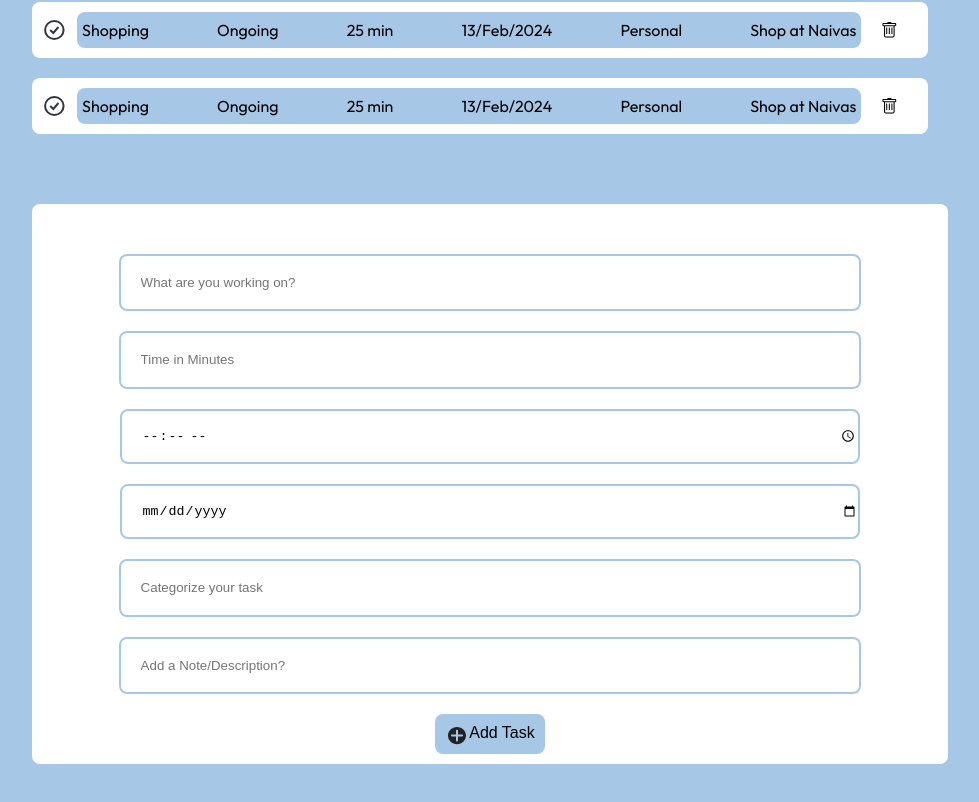
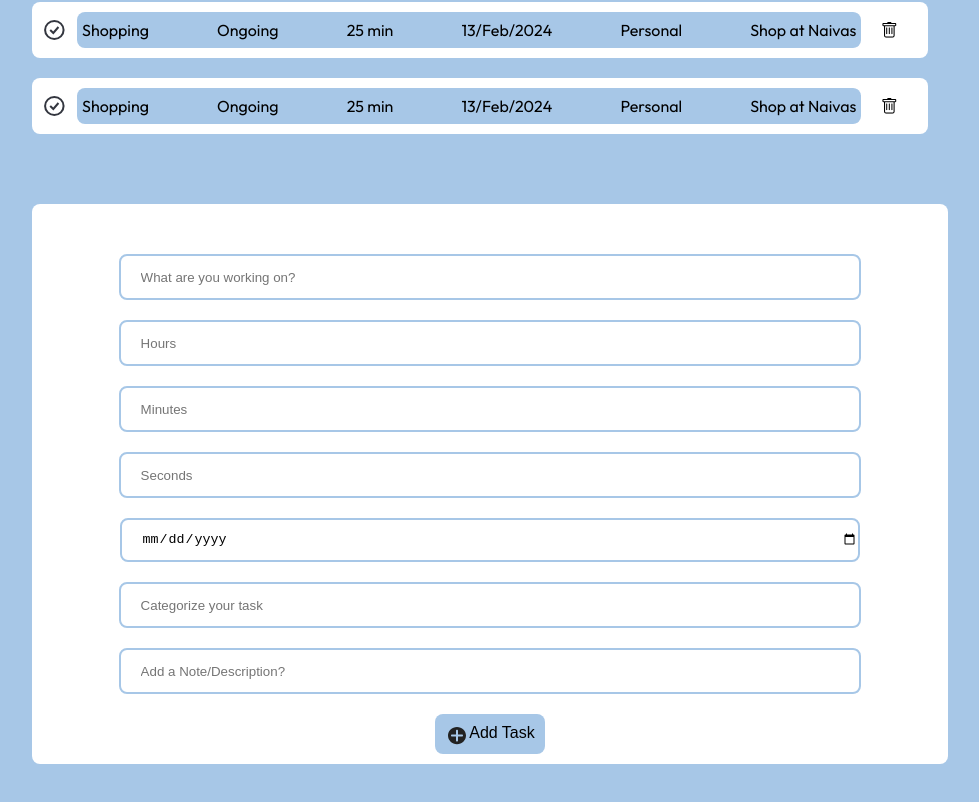
Before and after one commit to VelmaKimani/focus-timer, a React (Create React App) app in the folder client/: page / in a window 1280 px wide. Shown: the part 922-1724 px from the top of the page, without its empty margins (160-1139 px from the left). Built offline with nearby package versions, Linux system fonts and the light colour scheme.

Commit message:
Edited add task based on models change

```diff
--- a/client/src/pages/Home.js
+++ b/client/src/pages/Home.js
@@ -92,35 +92,41 @@ export default function Home() {
   };
 
 
-  // The code below is for add task dont Touch Please!!!
-  const [taskName, setTaskName] = useState('');
-  const [duration, setDuration] = useState('');
-  const [date, setDate] = useState('');
-  const [time, setTime] = useState('');
+  // The code below is for add task don't Touch Please!!!
+  const [title, setTitle] = useState('');
   const [category, setCategory] = useState('');
   const [description, setDescription] = useState('');
+  const [date, setDate] = useState('');
+  const [hrs, setHrs] = useState('');
+  const [mins,setMins]= useState('');
+  const [secnds,setSecnds]= useState('');
+
+
 
   const handleTaskSubmit = (event) => {
     event.preventDefault();
     // Prepare task data
     const taskData = {
-      task_name: taskName,
-      duration: duration,
-      date: date,
+      title: title,
       category: category,
       description: description,
-      status: 'ongoing', // Assuming default status is 'ongoing'
+      date: date,
+      hours: hrs,
+      minutes: mins,
+      seconds: secnds,
+      completed: false, // Assuming default status is false
       user_id: `${user.logged_in_as}`, // Replace with actual user id
     };
     // Call createTask function to add task
     createTask(taskData);
     // Clear form fields after submission
-    setTaskName('');
-    setDuration('');
-    setDate('');
+    setTitle('');
     setCategory('');
     setDescription('');
-
+    setDate('');
+    setHrs('');
+    setMins('');
+    setSecnds('');
   };
 
 
@@ -190,9 +196,10 @@ export default function Home() {
           <img className='deleteIcon' src={deleteIcon} alt='delete'/>
         </div>
         <form className='addtasksec' onSubmit={handleTaskSubmit}>
-          <input type='text' placeholder='What are you working on?' value={taskName} onChange={(e) => setTaskName(e.target.value)}/>
-          <input type='text' placeholder='Time in Minutes' value={duration} onChange={(e) => setDuration(e.target.value)}/>
-          <input type='time' placeholder='Current Time' value={time} onChange={(e) => setTime(e.target.value)}/>
+          <input type='text' placeholder='What are you working on?' value={title} onChange={(e) => setTitle(e.target.value)}/>
+          <input type='number' placeholder='Hours' value={hrs} min={0} onChange={(e) => setHrs(e.target.value)}/>
+          <input type='number' placeholder='Minutes' value={mins} min={0} max={59} onChange={(e) => setMins(e.target.value)}/>
+          <input type='number' placeholder='Seconds' value={secnds} min={0} max={60} onChange={(e) => setSecnds(e.target.value)}/>
           <input type='date' placeholder='date' value={date} onChange={(e) => setDate(e.target.value)}/>
           <input type='text' placeholder='Categorize your task' value={category} onChange={(e) => setCategory(e.target.value)}/>
           <input type='text' placeholder='Add a Note/Description?' value={description} onChange={(e) => setDescription(e.target.value)}/>
```
